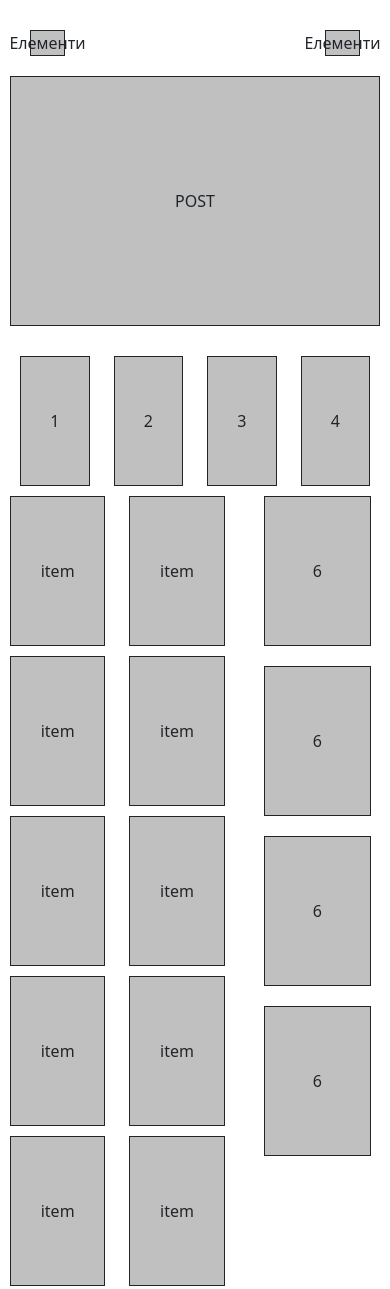
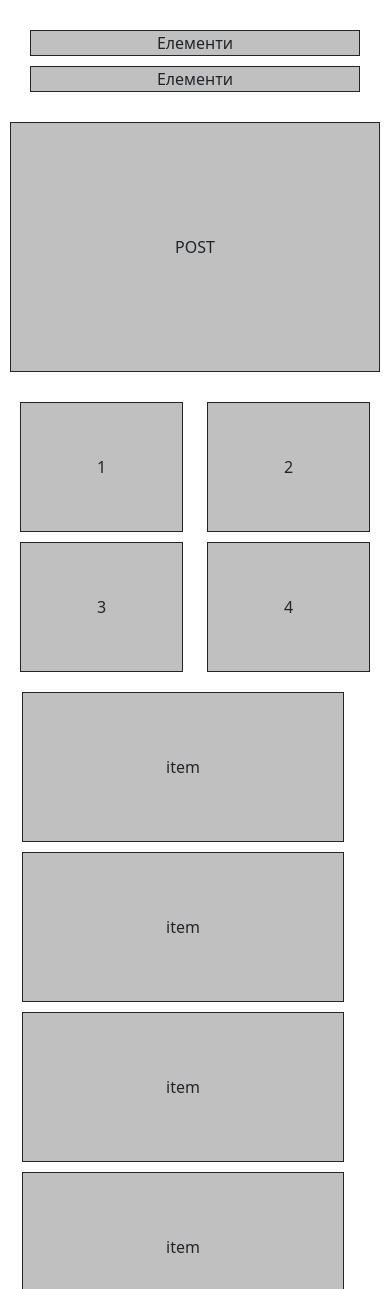
Before and after one commit to tsimkoruslan/html-css, a plain HTML site: page lesson4/resolve3_bootstrap/index.html in a window 390 px wide. Shown: the top 1289 px of the page. Drawn offline with nearby package versions, Linux system fonts and the light colour scheme.

Commit message:
lesson 4 / resolve 3_bootstrap / adaptive 1.0

```diff
--- a/lesson4/resolve3_bootstrap/index.html
+++ b/lesson4/resolve3_bootstrap/index.html
@@ -14,11 +14,11 @@
 <body>
 <div class="conteiner">
     <!--1 block-->
-    <div class="header row">
-        <div class="col-2 ">
+    <div class="header row ">
+        <div class="col-sm-2 block1">
             <div class="block centreItem">Елементи</div>
         </div>
-        <div class="col-2 ">
+        <div class="col-sm-2 block1">
             <div class="block centreItem">Елементи</div>
         </div>
 
@@ -47,62 +47,62 @@
             </div>
         </div>
         <!--other block > other block-->
-        <div class="col-md-9 col-sm-12 ">
+        <div class="col-md-9  ">
             <!--3 block-->
             <div class="block_3 col-12 block centreItem">POST</div>
             <!--4 block-->
-            <div class="users row col-13 ">
-                <div class="col-3 ">
+            <div class="users row col-md-13 ">
+                <div class="col-md-3 col-6 userBlock ">
                     <div class="user block centreItem">1</div>
                 </div>
-                <div class="col-3 ">
+                <div class="col-md-3 col-6 userBlock ">
                     <div class="user block centreItem">2</div>
                 </div>
-                <div class="col-3 ">
+                <div class="col-md-3 col-6 userBlock ">
                     <div class="user block centreItem">3</div>
                 </div>
-                <div class="col-3 ">
+                <div class="col-md-3 col-6 userBlock ">
                     <div class="user block centreItem">4</div>
                 </div>
             </div>
             <!--5-6 block-->
-            <div class="row col-13 ">
+            <div class="row col-md-13 col-sm-12 test">
                 <!--5 block-->
-                <div class="col-8 row">
-                    <div class=" col-6">
+                <div class="col-md-8 col-sm-12 row userBlock">
+                    <div class="col-sm-6 ">
                         <div class="shopItem block centreItem">item</div>
                     </div>
-                    <div class=" col-6">
+                    <div class="col-sm-6 ">
                         <div class="shopItem block centreItem">item</div>
                     </div>
-                    <div class=" col-6">
+                    <div class="col-sm-6 ">
                         <div class="shopItem block centreItem">item</div>
                     </div>
-                    <div class=" col-6">
+                    <div class="col-sm-6 ">
                         <div class="shopItem block centreItem">item</div>
                     </div>
-                    <div class=" col-6">
+                    <div class="col-sm-6 ">
                         <div class="shopItem block centreItem">item</div>
                     </div>
-                    <div class=" col-6">
+                    <div class="col-sm-6 ">
                         <div class="shopItem block centreItem">item</div>
                     </div>
-                    <div class=" col-6">
+                    <div class="col-sm-6 ">
                         <div class="shopItem block centreItem">item</div>
                     </div>
-                    <div class=" col-6">
+                    <div class="col-sm-6 ">
                         <div class="shopItem block centreItem">item</div>
                     </div>
-                    <div class=" col-6">
+                    <div class="col-sm-6">
                         <div class="shopItem block centreItem">item</div>
                     </div>
-                    <div class=" col-6">
+                    <div class="col-sm-6">
                         <div class="shopItem block centreItem">item</div>
                     </div>
-                    <div class=" col-6">
+                    <div class="col-sm-6">
                         <div class="shopItem block centreItem">item</div>
                     </div>
-                    <div class=" col-6">
+                    <div class=" col-sm-6">
                         <div class="shopItem block centreItem">item</div>
                     </div>
                     <div class="info col-12">
@@ -110,7 +110,8 @@
                     </div>
                 </div>
                 <!--6 block-->
-                <div class="col-4 m">
+                <div class="col-md-4 col-sm-7 m planshet">
+                    <div class="col-md-12 col-sm-12">
                         <div class="col-12">
                             <div class="h150px block block6 centreItem">6</div>
                         </div>
@@ -120,8 +121,9 @@
                         <div class="col-12">
                             <div class="h150px block block6 centreItem">6</div>
                         </div>
-                    <div class="col-12">
-                        <div class="h150px block block6 centreItem">6</div>
+                    </div>
+                    <div class="col-md-12 col-sm-9 endBox6block">
+                        <div class="endBox6blockItem h150px block block6 centreItem">6</div>
                     </div>
                 </div>
             </div>
--- a/lesson4/resolve3_bootstrap/main.css
+++ b/lesson4/resolve3_bootstrap/main.css
@@ -1,6 +1,7 @@
-body{
+body {
     padding: 10px;
 }
+
 .block {
     background: silver;
     border: solid 1px;
@@ -26,10 +27,12 @@ body{
     height: 250px;
     margin-bottom: 20px;
 }
+
 .users {
     padding: 10px;
 
 }
+
 .user {
     height: 130px;
 }
@@ -38,7 +41,8 @@ body{
     height: 150px;
     margin-bottom: 10px;
 }
-.info{
+
+.info {
     height: 30px;
     display: flex;
     justify-content: center;
@@ -47,21 +51,30 @@ body{
 .h150px {
     height: 150px;
 }
+
 .block6 {
     margin-bottom: 20px;
 }
+
 .m {
     margin-left: 15px;
 }
+
 .block7 {
     padding: 20px;
     height: 100px;
 }
+
 .child_block7 {
     margin-bottom: 10px;
 }
+
 .centreItem {
     display: flex;
     justify-content: center;
     align-items: center;
 }
+
+.test {
+    margin: 0px;
+}
--- a/lesson4/resolve3_bootstrap/media.css
+++ b/lesson4/resolve3_bootstrap/media.css
@@ -1,5 +1,33 @@
-@media screen and (max-width: 768px){
+@media screen and (max-width: 768px) {
     .promo {
         display: none;
     }
+
+    .userBlock {
+        margin-bottom: 10px;
+    }
+
+    .planshet {
+        display: flex;
+    }
+
+    .endBox6block {
+        box-sizing: border-box;
+        padding: 0px 10px;
+    }
+
+    .endBox6blockItem {
+        height: 450px;
+    }
+
 }
+
+@media screen and (max-width: 576px) {
+    .block1 {
+        margin-bottom: 10px;
+    }
+
+    .planshet {
+        flex-direction: column;
+    }
+}
```
Lines whose indentation alone changed are shown as unchanged.
